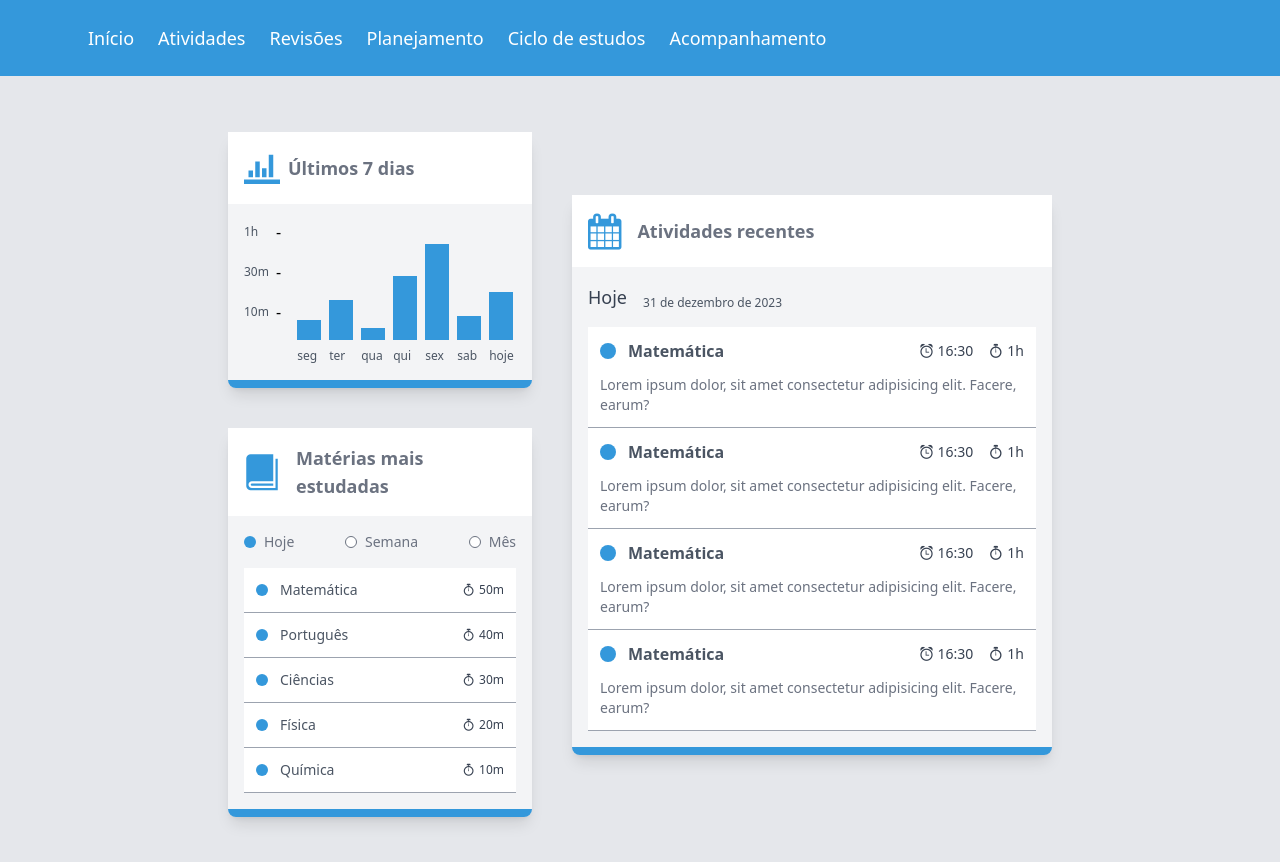
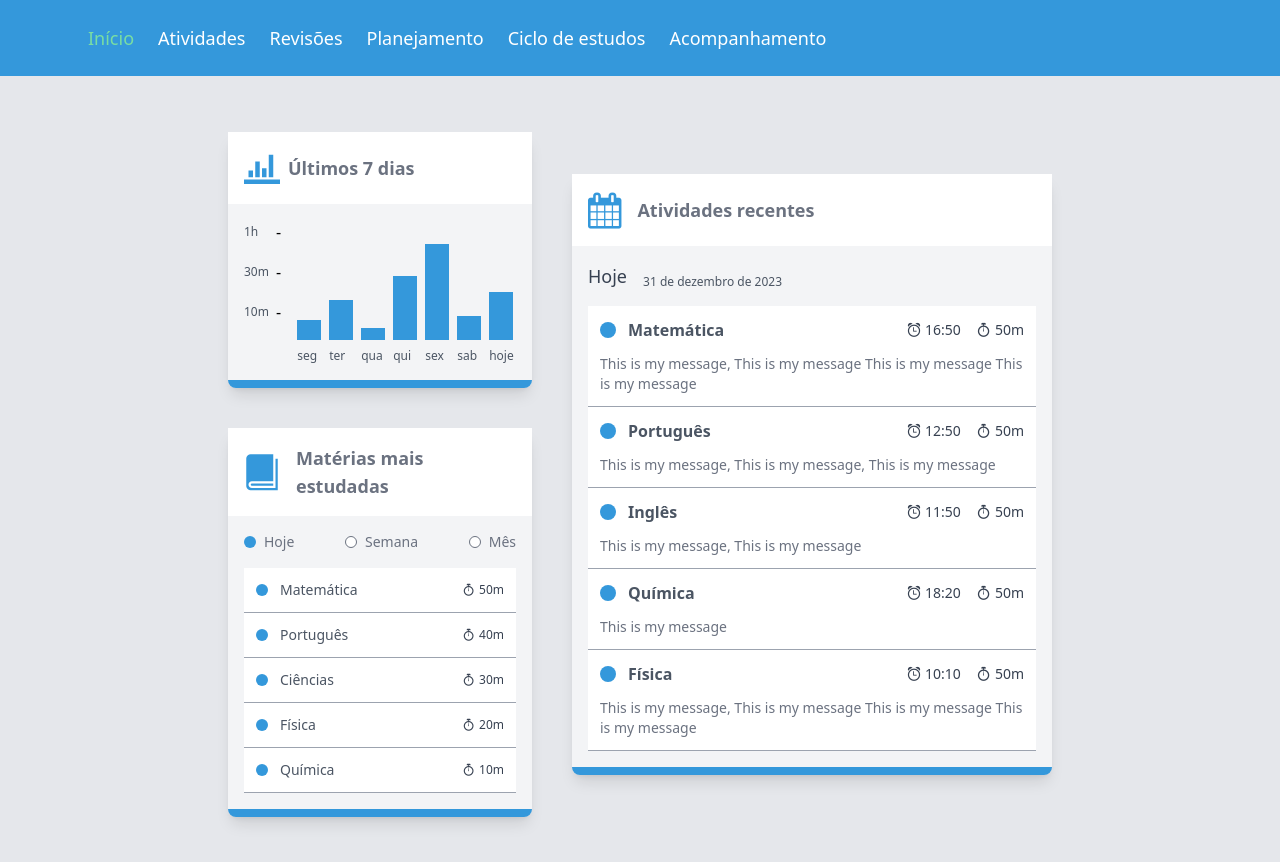
Before and after one commit to Cris-Smykel/jose-aprovado, a React (Create React App) app: page / in a window 1280 px wide. Shown: the top 862 px of the page. Built offline with nearby package versions, Linux system fonts and the light colour scheme.

Commit message:
Activities code adjustments

```diff
--- a/src/components/Header.jsx
+++ b/src/components/Header.jsx
@@ -47,8 +47,10 @@ function HeaderAnchor(props) {
   return (
     <li>
       <Link
-        className={`text-white font-medium text-lg cursor-pointer hover:text-secondary transition-colors duration-200 ${
-          useLocation().pathname === props.path && "text-secondary"
+        className={`font-medium text-lg cursor-pointer hover:text-secondary transition-colors duration-200 ${
+          useLocation().pathname === props.path
+            ? "text-secondary"
+            : "text-white"
         }`}
         to={props.path}
       >
--- a/src/components/home/NewActivity.jsx
+++ b/src/components/home/NewActivity.jsx
@@ -1,4 +1,18 @@
 export default function NewActivity() {
+  const activitiesData = getActivitiesData();
+
+  const activitiesElement = activitiesData.map((activity) => {
+    return (
+      <Activity
+        key={activity.id}
+        subject={activity.subject}
+        timeSpent={activity.timeSpent}
+        datetime={activity.datetime}
+        message={activity.message}
+      />
+    );
+  });
+
   return (
     <div className="shadow-lg max-w-[30rem] border-b-8 rounded-lg border-primary">
       <div className="p-4 bg-white flex items-center gap-4">
@@ -19,132 +33,82 @@ export default function NewActivity() {
           </mark>
         </div>
 
-        <div className="overflow-auto bg-white">
+        <div className="overflow-auto bg-white">{activitiesElement}</div>
+      </div>
+    </div>
+  );
+}
+
+function Activity(props) {
+  return (
     <div className="flex flex-col gap-3 border-b border-gray-400 bg-white p-3">
       <div className="flex justify-between gap-4">
         <div className="flex items-center gap-3">
           <mark className="rounded-full w-4 aspect-square bg-primary block"></mark>
 
-                <h3 className="text-base text-gray-600 font-bold">
-                  Matemática
-                </h3>
+          <h3 className="text-base text-gray-600 font-bold">{props.subject}</h3>
         </div>
 
         <div className="flex items-center gap-4">
           <div className="flex gap-1 items-center">
             <i className="icon-alarm text-gray-700 text-sm"></i>
             <mark className="text-gray-700 font-medium text-sm">
-                    16:30
+              {props.datetime}
             </mark>
           </div>
 
           <div className="flex gap-1 items-center">
             <i className="icon-stopwatch text-gray-700 text-sm"></i>
-                  <mark className="text-gray-700 font-medium text-sm">1h</mark>
+            <mark className="text-gray-700 font-medium text-sm">
+              {props.timeSpent}
+            </mark>
           </div>
         </div>
       </div>
 
-            <p className="text-sm text-gray-500 font-medium">
-              Lorem ipsum dolor, sit amet consectetur adipisicing elit. Facere,
-              earum?
-            </p>
-          </div>
-
-          <div className="flex flex-col gap-3 border-b border-gray-400 bg-white p-3">
-            <div className="flex justify-between gap-4">
-              <div className="flex items-center gap-3">
-                <mark className="rounded-full w-4 aspect-square bg-primary block"></mark>
-
-                <h3 className="text-base text-gray-600 font-bold">
-                  Matemática
-                </h3>
-              </div>
-
-              <div className="flex items-center gap-4">
-                <div className="flex gap-1 items-center">
-                  <i className="icon-alarm text-gray-700 text-sm"></i>
-                  <mark className="text-gray-700 font-medium text-sm">
-                    16:30
-                  </mark>
-                </div>
-
-                <div className="flex gap-1 items-center">
-                  <i className="icon-stopwatch text-gray-700 text-sm"></i>
-                  <mark className="text-gray-700 font-medium text-sm">1h</mark>
-                </div>
-              </div>
-            </div>
-
-            <p className="text-sm text-gray-500 font-medium">
-              Lorem ipsum dolor, sit amet consectetur adipisicing elit. Facere,
-              earum?
-            </p>
-          </div>
-
-          <div className="flex flex-col gap-3 border-b border-gray-400 bg-white p-3">
-            <div className="flex justify-between gap-4">
-              <div className="flex items-center gap-3">
-                <mark className="rounded-full w-4 aspect-square bg-primary block"></mark>
-
-                <h3 className="text-base text-gray-600 font-bold">
-                  Matemática
-                </h3>
-              </div>
-
-              <div className="flex items-center gap-4">
-                <div className="flex gap-1 items-center">
-                  <i className="icon-alarm text-gray-700 text-sm"></i>
-                  <mark className="text-gray-700 font-medium text-sm">
-                    16:30
-                  </mark>
-                </div>
-
-                <div className="flex gap-1 items-center">
-                  <i className="icon-stopwatch text-gray-700 text-sm"></i>
-                  <mark className="text-gray-700 font-medium text-sm">1h</mark>
-                </div>
-              </div>
-            </div>
-
-            <p className="text-sm text-gray-500 font-medium">
-              Lorem ipsum dolor, sit amet consectetur adipisicing elit. Facere,
-              earum?
-            </p>
-          </div>
-
-          <div className="flex flex-col gap-3 border-b border-gray-400 bg-white p-3">
-            <div className="flex justify-between gap-4">
-              <div className="flex items-center gap-3">
-                <mark className="rounded-full w-4 aspect-square bg-primary block"></mark>
-
-                <h3 className="text-base text-gray-600 font-bold">
-                  Matemática
-                </h3>
-              </div>
-
-              <div className="flex items-center gap-4">
-                <div className="flex gap-1 items-center">
-                  <i className="icon-alarm text-gray-700 text-sm"></i>
-                  <mark className="text-gray-700 font-medium text-sm">
-                    16:30
-                  </mark>
-                </div>
-
-                <div className="flex gap-1 items-center">
-                  <i className="icon-stopwatch text-gray-700 text-sm"></i>
-                  <mark className="text-gray-700 font-medium text-sm">1h</mark>
-                </div>
-              </div>
-            </div>
-
-            <p className="text-sm text-gray-500 font-medium">
-              Lorem ipsum dolor, sit amet consectetur adipisicing elit. Facere,
-              earum?
-            </p>
-          </div>
-        </div>
-      </div>
+      <p className="text-sm text-gray-500 font-medium">{props.message}</p>
     </div>
   );
 }
+
+function getActivitiesData() {
+  return [
+    {
+      id: 1,
+      subject: "Matemática",
+      datetime: "16:50",
+      timeSpent: "50m",
+      message:
+        "This is my message, This is my message This is my message This is my message",
+    },
+    {
+      id: 2,
+      subject: "Português",
+      datetime: "12:50",
+      timeSpent: "50m",
+      message: "This is my message, This is my message, This is my message",
+    },
+    {
+      id: 3,
+      subject: "Inglês",
+      datetime: "11:50",
+      timeSpent: "50m",
+      message: "This is my message, This is my message",
+    },
+    {
+      id: 4,
+      subject: "Química",
+      datetime: "18:20",
+      timeSpent: "50m",
+      message: "This is my message",
+    },
+    {
+      id: 5,
+      subject: "Física",
+      datetime: "10:10",
+      timeSpent: "50m",
+      message:
+        "This is my message, This is my message This is my message This is my message",
+    },
+  ];
+}
```
Lines whose indentation alone changed are shown as unchanged.
